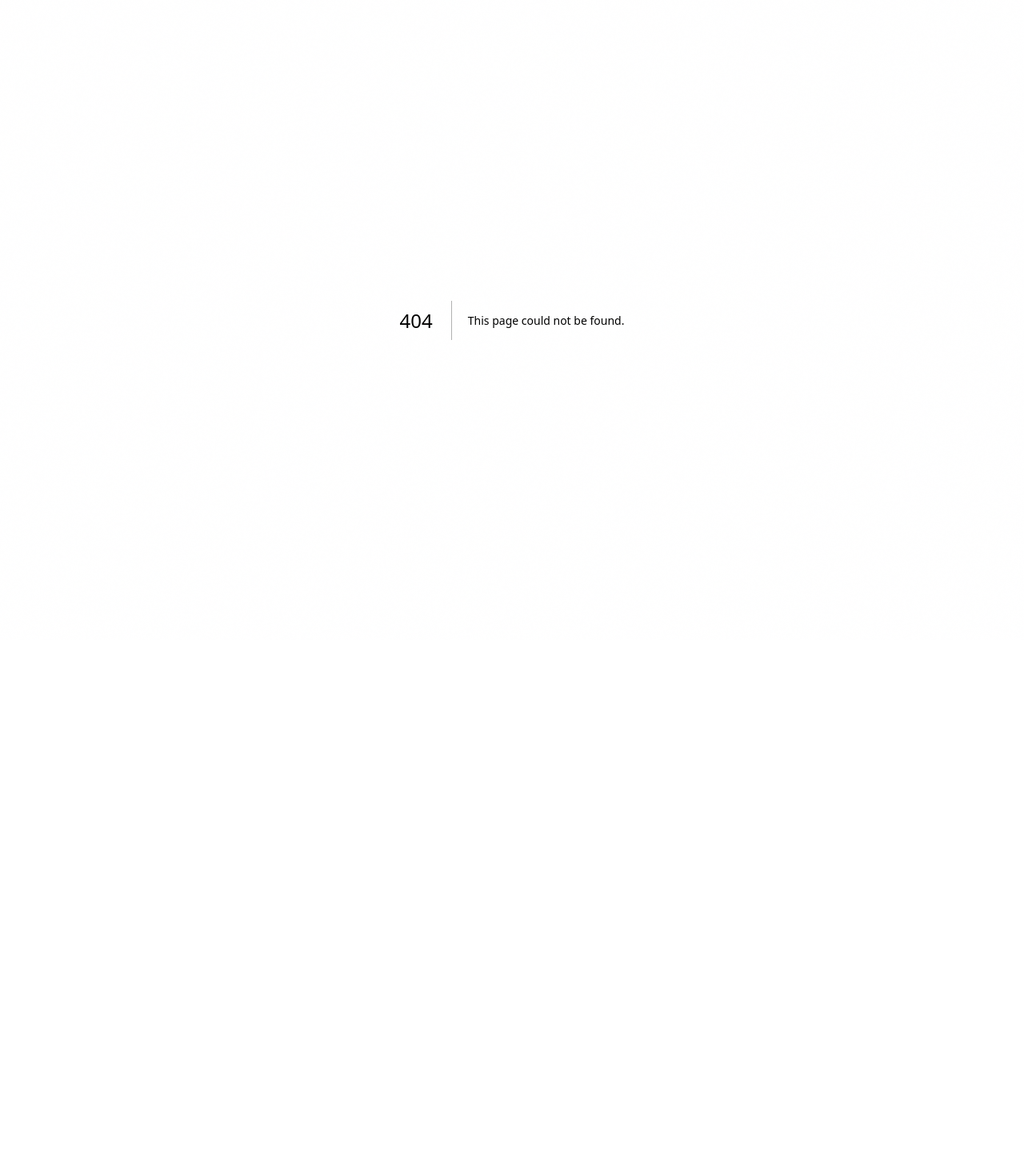
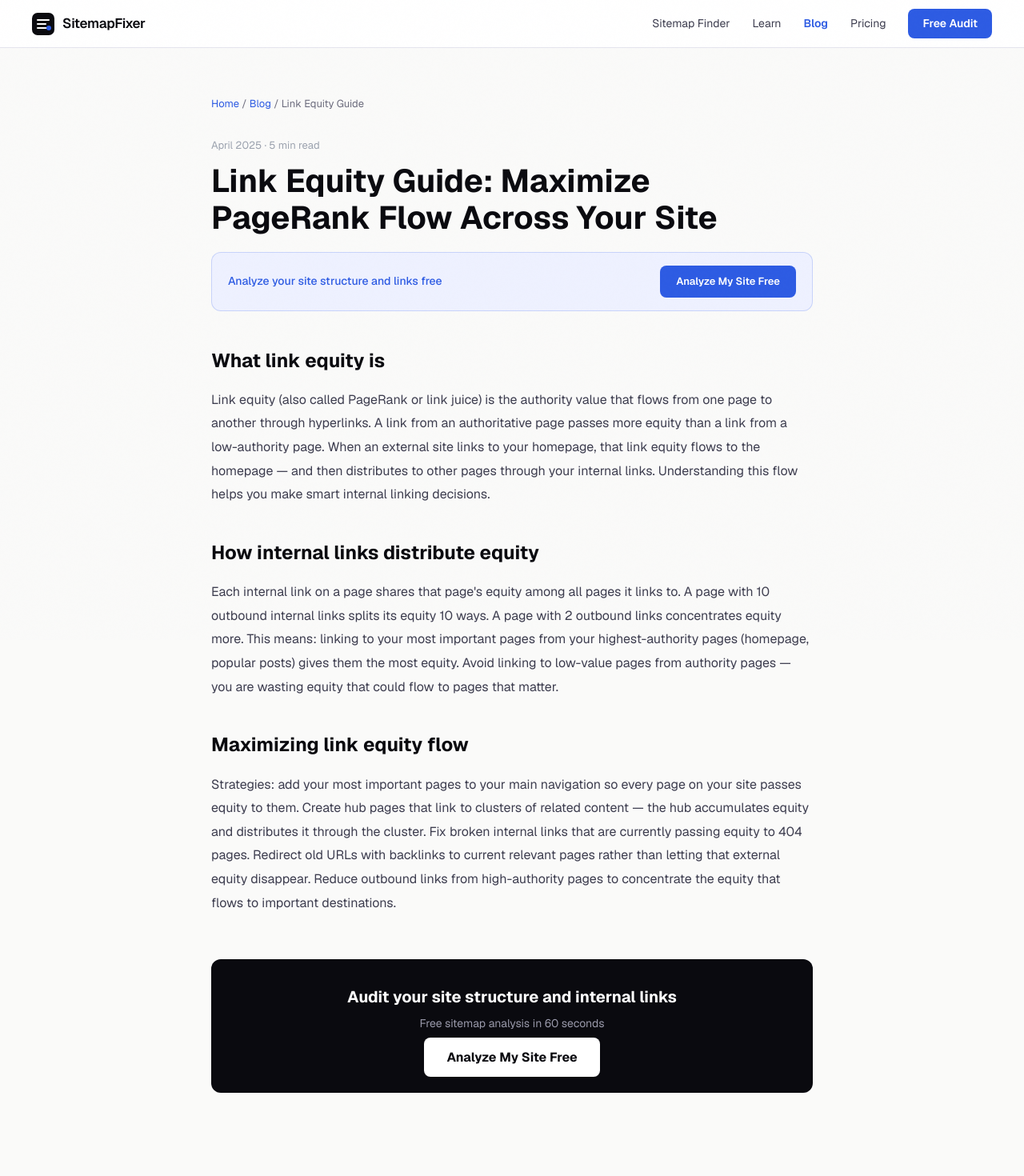
Before and after one commit to Watermelon-Coctail-Bar/sitemap-fixer, a Next.js app: page /blog/link-equity-guide in a window 1280 px wide. Before the commit this address had no page. Shown: the top 1470 px of the page at 80% size. Before the commit the page ends 800 px from the top, so only its background shows below. Built offline with nearby package versions, Linux system fonts and the light colour scheme.

Commit message:
Create page.tsx

```diff
--- /dev/null
+++ b/src/app/blog/link-equity-guide/page.tsx
@@ -0,0 +1,41 @@
+import type { Metadata } from 'next';
+export const metadata: Metadata = {
+  title: 'Link Equity Guide: How PageRank Flows Through Your Site | SitemapFixer',
+  description: "Link equity (PageRank) flows through internal and external links. Here is how to maximize authority distribution across your site to boost rankings for important pages.",
+  alternates: { canonical: 'https://sitemapfixer.com/blog/link-equity-guide' },
+};
+const sections = [
+  { t: "What link equity is", d: "Link equity (also called PageRank or link juice) is the authority value that flows from one page to another through hyperlinks. A link from an authoritative page passes more equity than a link from a low-authority page. When an external site links to your homepage, that link equity flows to the homepage — and then distributes to other pages through your internal links. Understanding this flow helps you make smart internal linking decisions." },
+  { t: "How internal links distribute equity", d: "Each internal link on a page shares that page's equity among all pages it links to. A page with 10 outbound internal links splits its equity 10 ways. A page with 2 outbound links concentrates equity more. This means: linking to your most important pages from your highest-authority pages (homepage, popular posts) gives them the most equity. Avoid linking to low-value pages from authority pages — you are wasting equity that could flow to pages that matter." },
+  { t: "Maximizing link equity flow", d: "Strategies: add your most important pages to your main navigation so every page on your site passes equity to them. Create hub pages that link to clusters of related content — the hub accumulates equity and distributes it through the cluster. Fix broken internal links that are currently passing equity to 404 pages. Redirect old URLs with backlinks to current relevant pages rather than letting that external equity disappear. Reduce outbound links from high-authority pages to concentrate the equity that flows to important destinations." },
+];
+export default function Page() {
+  return (
+    <article style={{ maxWidth: 800, margin: '0 auto', padding: '60px 24px' }}>
+      <nav style={{ fontSize: 13, color: '#6b6b7d', marginBottom: 32 }}>
+        <a href="/" style={{ color: '#2d5be3', textDecoration: 'none' }}>Home</a>{' / '}
+        <a href="/blog" style={{ color: '#2d5be3', textDecoration: 'none' }}>Blog</a>{' / '}
+        <span>Link Equity Guide</span>
+      </nav>
+      <div style={{ fontSize: 13, color: '#9ca3af', marginBottom: 12 }}>April 2025 · 5 min read</div>
+      <h1 style={{ fontSize: 40, fontWeight: 700, color: '#0a0a0f', marginBottom: 20, lineHeight: 1.15 }}>Link Equity Guide: Maximize PageRank Flow Across Your Site</h1>
+      <div style={{ background: '#eef1ff', border: '1px solid rgba(45,91,227,0.2)', borderRadius: 12, padding: '16px 20px', marginBottom: 40, display: 'flex', alignItems: 'center', justifyContent: 'space-between', gap: 16 }}>
+        <span style={{ fontSize: 14, color: '#2d5be3', fontWeight: 500 }}>Analyze your site structure and links free</span>
+        <a href="/" style={{ background: '#2d5be3', color: 'white', padding: '10px 20px', borderRadius: 8, textDecoration: 'none', fontWeight: 600, fontSize: 13 }}>Analyze My Site Free</a>
+      </div>
+      <div style={{ fontSize: 16, color: '#3d3d4f', lineHeight: 1.85 }}>
+        {sections.map(({ t, d }) => (
+          <div key={t} style={{ marginBottom: 36 }}>
+            <h2 style={{ fontSize: 24, fontWeight: 700, color: '#0a0a0f', marginBottom: 12 }}>{t}</h2>
+            <p style={{ margin: 0 }}>{d}</p>
+          </div>
+        ))}
+      </div>
+      <div style={{ background: '#0a0a0f', borderRadius: 12, padding: '32px', textAlign: 'center', marginTop: 56 }}>
+        <div style={{ fontSize: 20, fontWeight: 700, color: 'white', marginBottom: 8 }}>Audit your site structure and internal links</div>
+        <div style={{ color: '#9999aa', marginBottom: 20, fontSize: 14 }}>Free sitemap analysis in 60 seconds</div>
+        <a href="/" style={{ background: 'white', color: '#0a0a0f', padding: '14px 28px', borderRadius: 8, textDecoration: 'none', fontWeight: 700 }}>Analyze My Site Free</a>
+      </div>
+    </article>
+  );
+}
```
